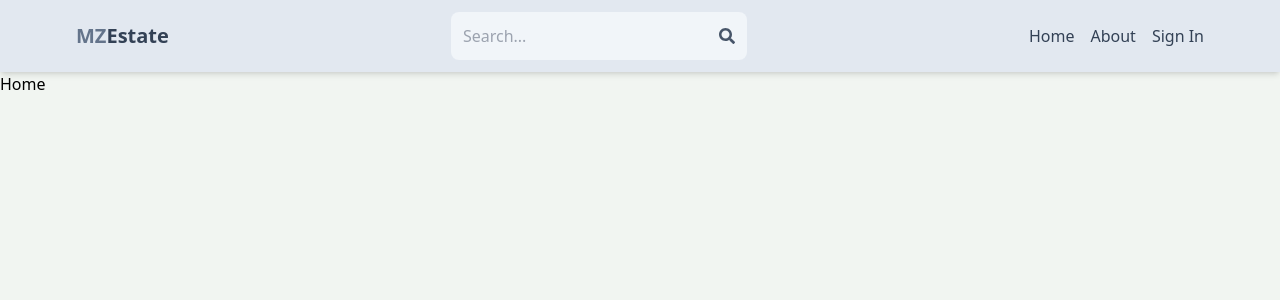
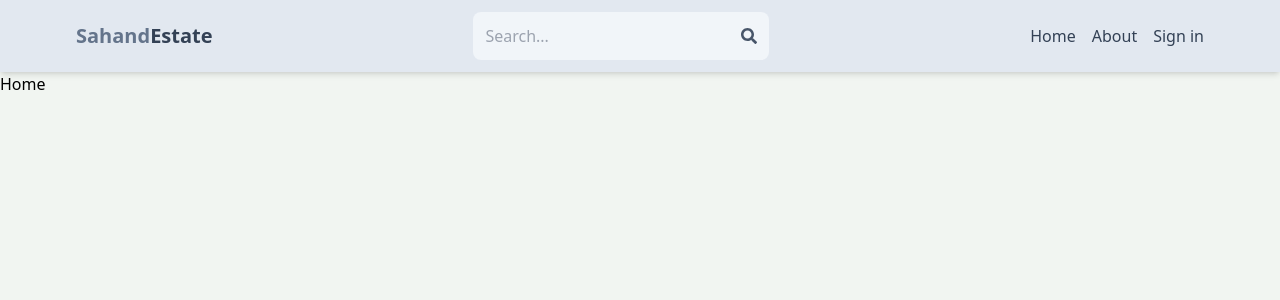
Before and after one commit to anasmohdd/mern-estate, a React (Vite) app in the folder client/: page / in a window 1280 px wide. Shown: the top 300 px of the page. Built offline with nearby package versions, Linux system fonts and the light colour scheme; no server answers.

Commit message:
complete header search form functonality

```diff
--- a/client/src/components/Header.jsx
+++ b/client/src/components/Header.jsx
@@ -1,27 +1,53 @@
 import { FaSearch } from "react-icons/fa";
-import { Link } from "react-router-dom";
+import { Link, useNavigate } from "react-router-dom";
 import { useSelector } from "react-redux";
+import { useEffect, useState } from "react";
 
 const Header = () => {
   const { currentUser } = useSelector((state) => state.user);
+  const [searchTerm, setSearchTerm] = useState("");
+  const navigate = useNavigate();
+
+  const handleSubmit = (e) => {
+    e.preventDefault();
+    const urlParams = new URLSearchParams(window.location.search);
+    urlParams.set("searchTerm", searchTerm);
+    const searchQuery = urlParams.toString();
+    navigate(`/search?${searchQuery}`);
+  };
+
+  useEffect(() => {
+    const urlParams = new URLSearchParams(location.search);
+    const searchTermFromUrl = urlParams.get("searchTerm");
+    if (searchTermFromUrl) {
+      setSearchTerm(searchTermFromUrl);
+    }
+  }, [location.search]);
+
   return (
     <header className="bg-slate-200 shadow-md">
       <div className="flex justify-between items-center max-w-6xl mx-auto p-3">
         <Link to="/">
           <h1 className="font-bold text-sm sm:text-xl flex flex-wrap">
-            <span className="text-slate-500">MZ</span>
+            <span className="text-slate-500">Sahand</span>
             <span className="text-slate-700">Estate</span>
           </h1>
         </Link>
-        <form className="bg-slate-100 p-3 rounded-lg flex items-center">
+        <form
+          onSubmit={handleSubmit}
+          className="bg-slate-100 p-3 rounded-lg flex items-center"
+        >
           <input
             type="text"
             placeholder="Search..."
             className="bg-transparent focus:outline-none w-24 sm:w-64"
+            value={searchTerm}
+            onChange={(e) => setSearchTerm(e.target.value)}
           />
-          <FaSearch className="text-slate-600" />
+          <button>
+            <FaSearch className="text-slate-600" />
+          </button>
         </form>
-
         <ul className="flex gap-4">
           <Link to="/">
             <li className="hidden sm:inline text-slate-700 hover:underline">
@@ -41,7 +67,7 @@
                 alt="profile"
               />
             ) : (
-              <li className="text-slate-700 hover:underline">Sign In</li>
+              <li className=" text-slate-700 hover:underline"> Sign in</li>
             )}
           </Link>
         </ul>
```
